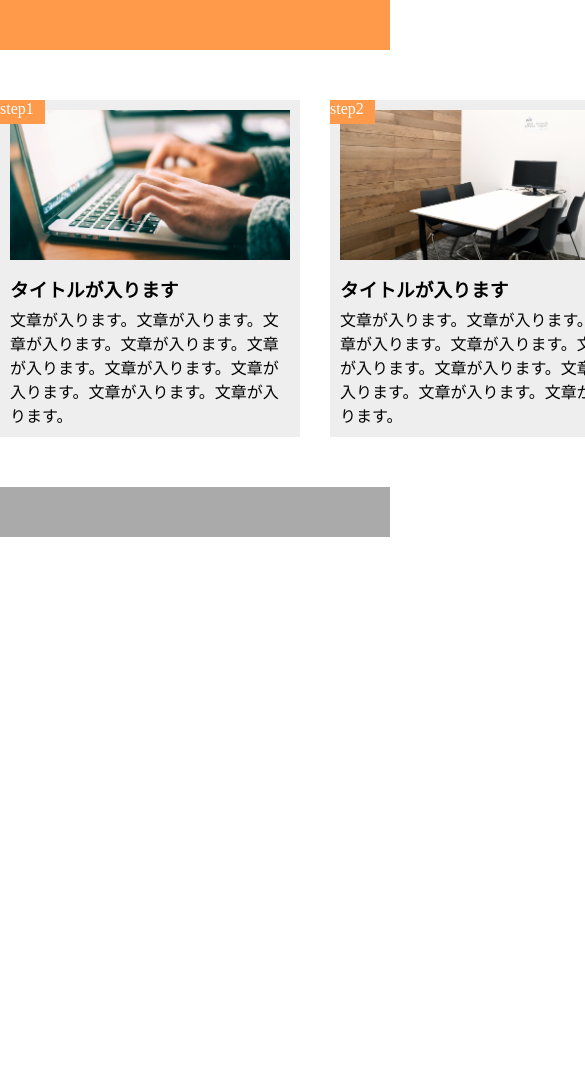
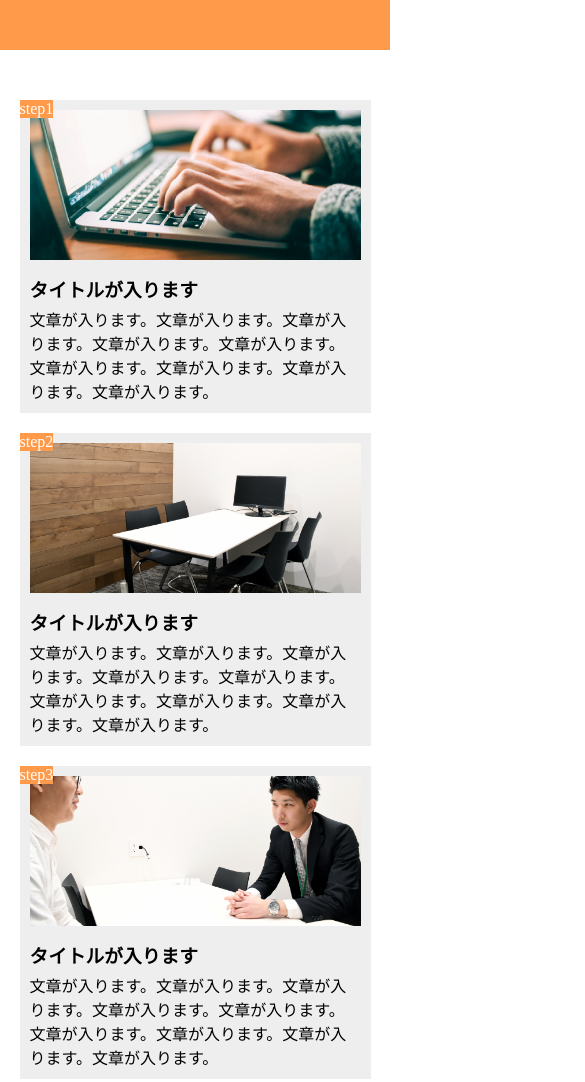
Before and after one commit to ReiyaWow/DWC-lesson, a plain HTML site: page HTML-chapter9/index2.html in a window 390 px wide. Shown: the top 1082 px of the page, 585 px wide, since content can reach past the window. Before the commit the page ends 844 px from the top, so only its background shows below. Drawn offline with Linux system fonts and the light colour scheme.

Commit message:
[FINISH]HTML-10

```diff
--- a/HTML-chapter9/index2.html
+++ b/HTML-chapter9/index2.html
@@ -2,6 +2,7 @@
 <html>
   <head lang="ja">
     <meta charset="UTF-8">
+    <meta name="viewport" content="width=device-width,initial-scale=1.0">
     <script src="https://kit.fontawesome.com/20bc928741.js" crossorigin="anonymous"></script>
     <link rel="stylesheet" href="style2.css">
     <title>９章演習</title>
--- a/HTML-chapter9/style2.css
+++ b/HTML-chapter9/style2.css
@@ -29,8 +29,6 @@ header{
 }
 
 .step{
-  width: 45px;
-  height: 24px;
   position: absolute;
   top: 0;
   left: 0;
@@ -58,7 +56,6 @@ header{
 
 .title{
   padding: 15px 0 5px 0;
-
 }
 
 footer{
@@ -66,3 +63,21 @@ footer{
   height: 50px;
   background-color: #aaa;
 }
+
+@media screen and (max-width:768px){
+  .container{
+    width: 100%;
+    display: block;
+    margin: 50px 5%;
+  }
+
+  .box{
+    width: 90%;
+    margin-left: 0;
+    margin-top: 20px;
+  }
+
+  .box:first-child{
+    margin-top: 0;
+  }
+}
```
